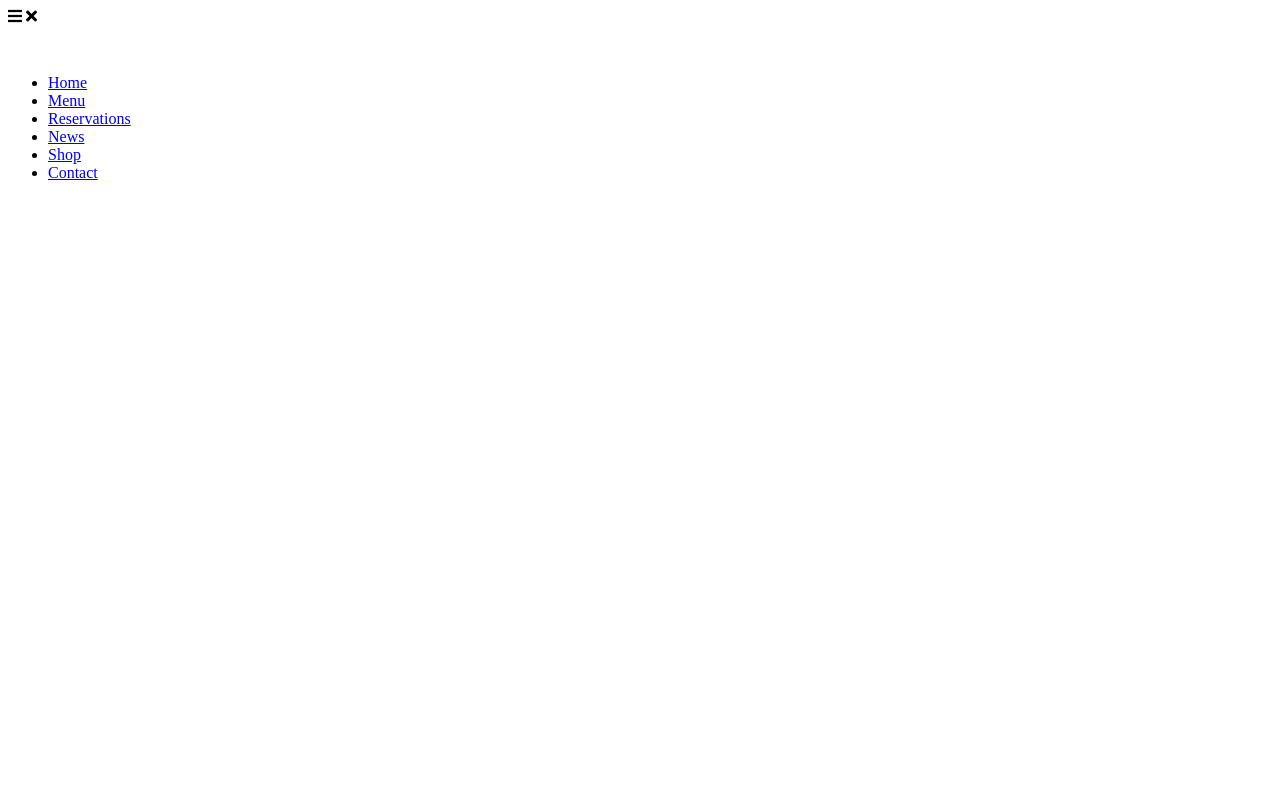
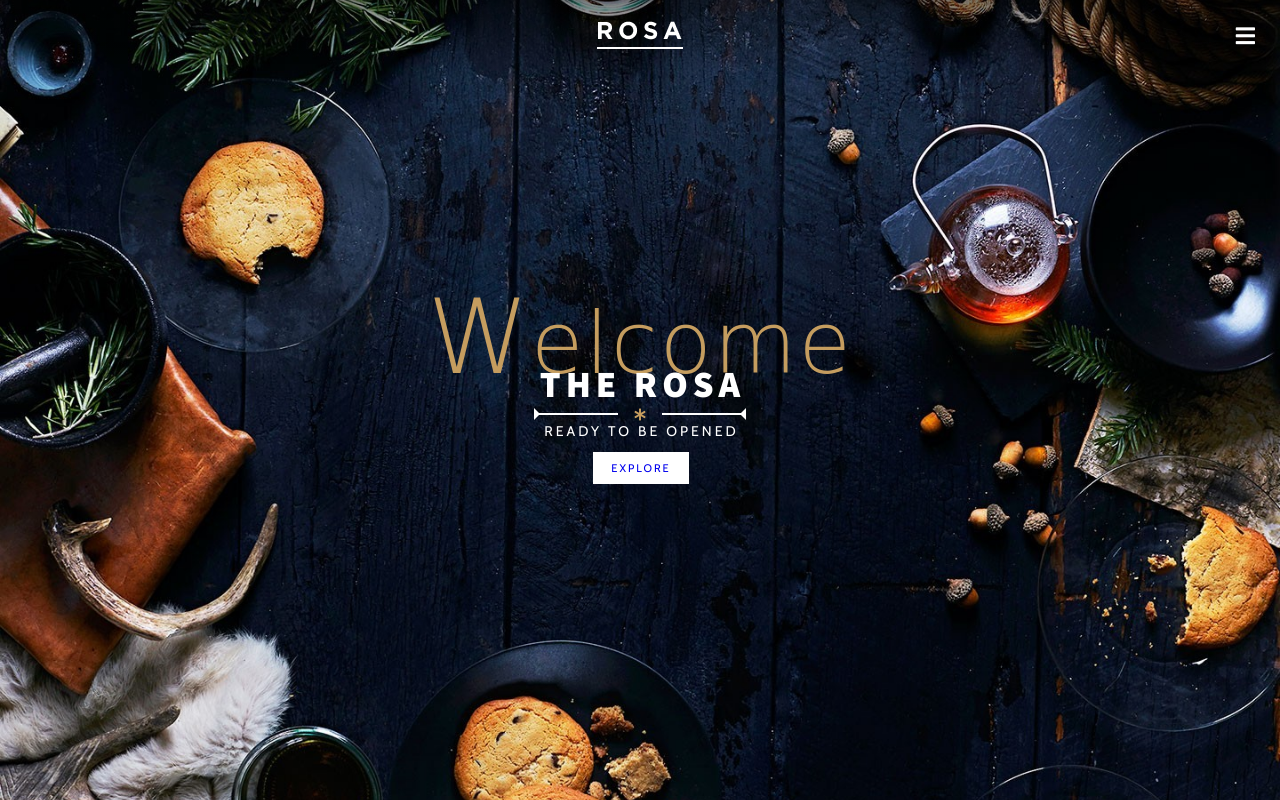
Before and after one commit to aniribe/Rose-animated-web-site, a plain HTML site: page index.html in a window 1280 px wide. Drawn offline with nearby package versions, Linux system fonts and the light colour scheme; a web font is replaced by a local one.

Commit message:
Styles added

```diff
--- a/index.html
+++ b/index.html
@@ -11,6 +11,7 @@
     <title>Document</title>
   </head>
   <body>
+    <!-- Header -->
     <header>
       <div class="container">
         <nav class="nav">
@@ -50,6 +51,28 @@
       </div>
     </header>
 
+    <!-- Hero -->
+    <section class="hero" id="hero">
+      <div class="container">
+        <h2 class="sub-headline"><span class="first-letter">W</span>elcome</h2>
+
+        <h1 class="headline">The Rosa</h1>
+
+        <div class="headline-description">
+          <div class="separator">
+            <div class="line line-left"></div>
+            <div class="asterisk"><i class="fas fa-asterisk"></i></div>
+            <div class="line line-right"></div>
+          </div>
+
+          <div class="single-animation">
+            <h5>Ready to be opened</h5>
+            <a href="#" class="btn cta-btn">Explore</a>
+          </div>
+        </div>
+      </div>
+    </section>
+
     <!--Scroll reveal CDN-->
     <script src="https://unpkg.com/scrollreveal"></script>
     <script src="script.js"></script>
--- a/script.js
+++ b/script.js
@@ -0,0 +1,10 @@
+function selectElement(element) {
+  return document.querySelector(element);
+}
+
+let menuToggler = selectElement(".menu-toggle");
+let body = selectElement("body");
+
+menuToggler.addEventListener("click", function () {
+  body.classList.toggle("open");
+});
--- a/style.css
+++ b/style.css
@@ -0,0 +1,246 @@
+@import url("https://fonts.googleapis.com/css?family=Cabin|Herr+Von+Muellerhoff|Source+Sans+Pro:400,900&display=swap");
+
+*,
+*::before,
+*::after {
+  margin: 0;
+  padding: 0;
+  box-sizing: border-box;
+}
+
+:root {
+  --main-font: "Source Sans Pro", sans-serif;
+  --secondary-font: "Herr Von Muellerhoff", cursive;
+  --body-font: "Cabin", sans-serif;
+  --main-font-color-dark: #252525;
+  --secondary-font-color: #c59d5f;
+  --body-font-color: #515151;
+}
+
+html {
+  font-family: var(--body-font);
+  font-size: 10px;
+  color: var(--body-font-color);
+  scroll-behavior: smooth;
+}
+
+section {
+  padding: 3.9rem 0;
+}
+
+img {
+  width: 100%;
+  max-width: 100%;
+}
+
+a {
+  text-decoration: none;
+}
+
+p {
+  font-size: 1.6rem;
+}
+
+.container {
+  width: 100%;
+  max-width: 122.5rem;
+  margin: 0 auto;
+  padding: 0 2.4rem;
+}
+
+/** Header
+**************/
+header {
+  width: 100%;
+  position: absolute;
+  top: 0;
+  left: 0;
+  z-index: 1;
+  background-image: linear-gradient(to bottom, rgba(0, 0, 0, 0.5), transparent);
+}
+
+.nav {
+  height: 7.2rem;
+  display: flex;
+  align-items: center;
+  justify-content: center;
+}
+
+.menu-toggle {
+  color: #fff;
+  font-size: 2.2rem;
+  position: absolute;
+  /* top: 50%;
+  transform: translateY(-50%); */
+  right: 2.5rem;
+  cursor: pointer;
+  z-index: 20;
+}
+
+.menu-toggle .fa-times {
+  display: none;
+}
+
+.nav-list {
+  display: flex;
+  list-style: none;
+  position: fixed;
+  top: 0;
+  left: 0;
+  width: 80%;
+  height: 100vh;
+  background-color: var(--main-font-color-dark);
+  padding: 4.4rem;
+  flex-direction: column;
+  justify-content: space-around;
+  z-index: 19;
+  transform: translateX(-100%);
+  transition: transform 0.5s;
+}
+
+.nav::before {
+  position: fixed;
+  content: "";
+  width: 100vw;
+  height: 100vh;
+  top: 0;
+  left: 0;
+  background-color: rgba(0, 0, 0, 0.8);
+  z-index: 15;
+  opacity: 0;
+  transform: scale(0);
+  transition: opacity 0.5s;
+}
+
+.open .fa-times {
+  display: block;
+}
+
+.open .fa-bars {
+  display: none;
+}
+
+.open .nav-list {
+  transform: translateX(0);
+}
+
+.open .nav::before {
+  opacity: 1;
+  transform: scale(1);
+}
+
+.nav-item {
+  border-bottom: 2px solid rgba(255, 255, 255, 0.3);
+}
+
+.nav-link {
+  display: block;
+  color: #fff;
+  text-transform: uppercase;
+  font-size: 1.6rem;
+  letter-spacing: 2px;
+  margin-right: -2px;
+  transition: color 0.5s;
+}
+
+.nav-link:hover {
+  color: var(--secondary-font-color);
+}
+
+/** Hero
+**************/
+.hero {
+  display: flex;
+  align-items: center;
+  width: 100%;
+  height: 100vh;
+  background: url(images/hero.jpg) center no-repeat;
+  background-size: cover;
+  text-align: center;
+}
+
+.sub-headline {
+  font-size: 8.5rem;
+  font-family: var(--secondary-font);
+  color: var(--secondary-font-color);
+  font-weight: 100;
+  line-height: 0.4;
+  letter-spacing: 2px;
+}
+
+.first-letter {
+  text-transform: uppercase;
+  font-size: 10.3rem;
+}
+
+.headline {
+  color: #fff;
+  font-size: 3.7rem;
+  font-family: var(--main-font);
+  text-transform: uppercase;
+  font-weight: 900;
+  letter-spacing: 0.5rem;
+  margin-right: -0.5rem;
+}
+
+.separator {
+  display: flex;
+  align-items: center;
+  justify-content: center;
+}
+
+.line {
+  width: 100%;
+  max-width: 8.4rem;
+  height: 0.25rem;
+  background: #fff;
+  position: relative;
+}
+
+.line-left::before,
+.line-right::before {
+  position: absolute;
+  content: "";
+  top: 50%;
+  border: 0.6rem solid transparent;
+  transform: translateY(-50%);
+}
+
+.line-right::before {
+  border-right-color: #fff;
+  right: 0;
+}
+
+.line-left::before {
+  border-left-color: #fff;
+  left: 0;
+}
+
+.asterisk {
+  font-size: 1.2rem;
+  color: var(--secondary-font-color);
+  margin: 0 1.6rem;
+}
+
+.headline-description h5 {
+  color: #fff;
+  font-size: 1.4rem;
+  font-weight: 100;
+  text-transform: uppercase;
+  margin-bottom: 1.2rem;
+  letter-spacing: 3px;
+  margin-right: -3px;
+}
+
+.btn {
+  display: inline-block;
+  text-transform: uppercase;
+  letter-spacing: 2px;
+  margin-right: -2px;
+}
+
+.cta-btn {
+  font-size: 1.1rem;
+  background-color: #fff;
+  padding: 0.9rem 1.8rem;
+}
```
